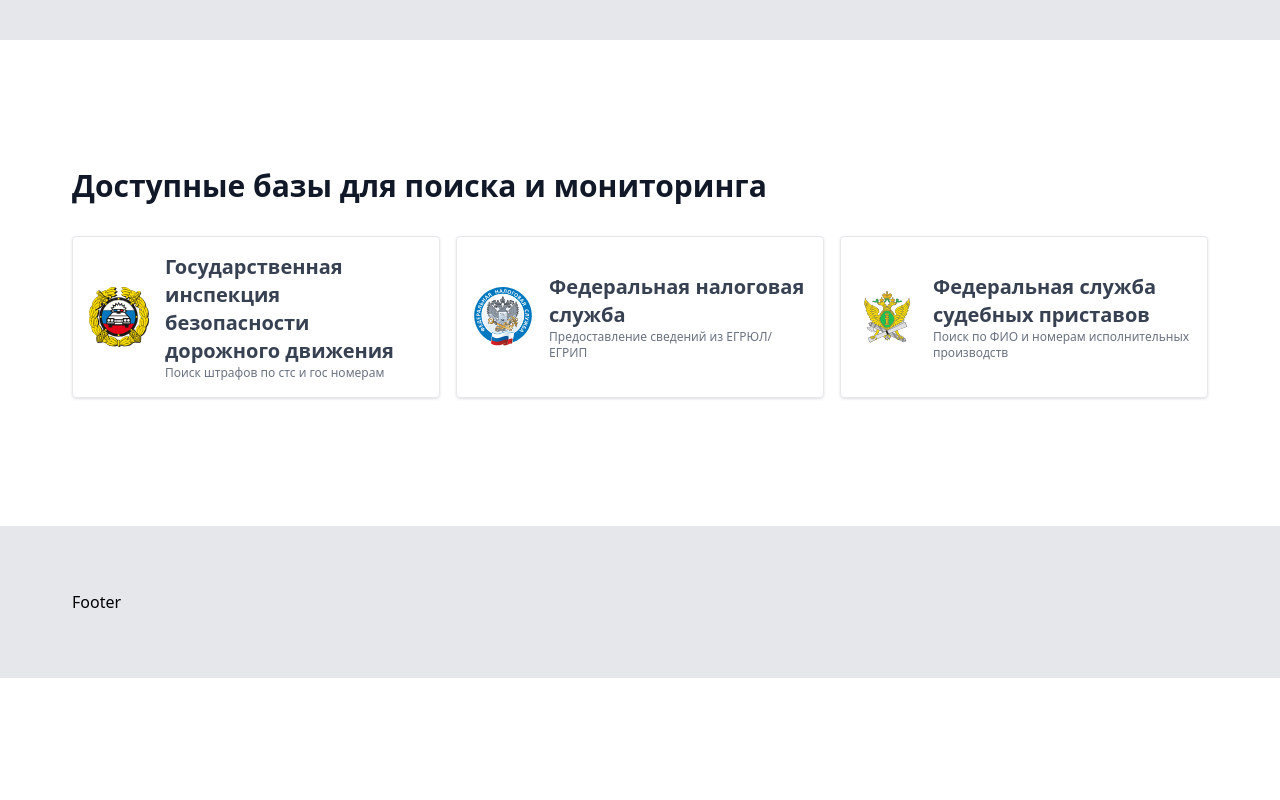
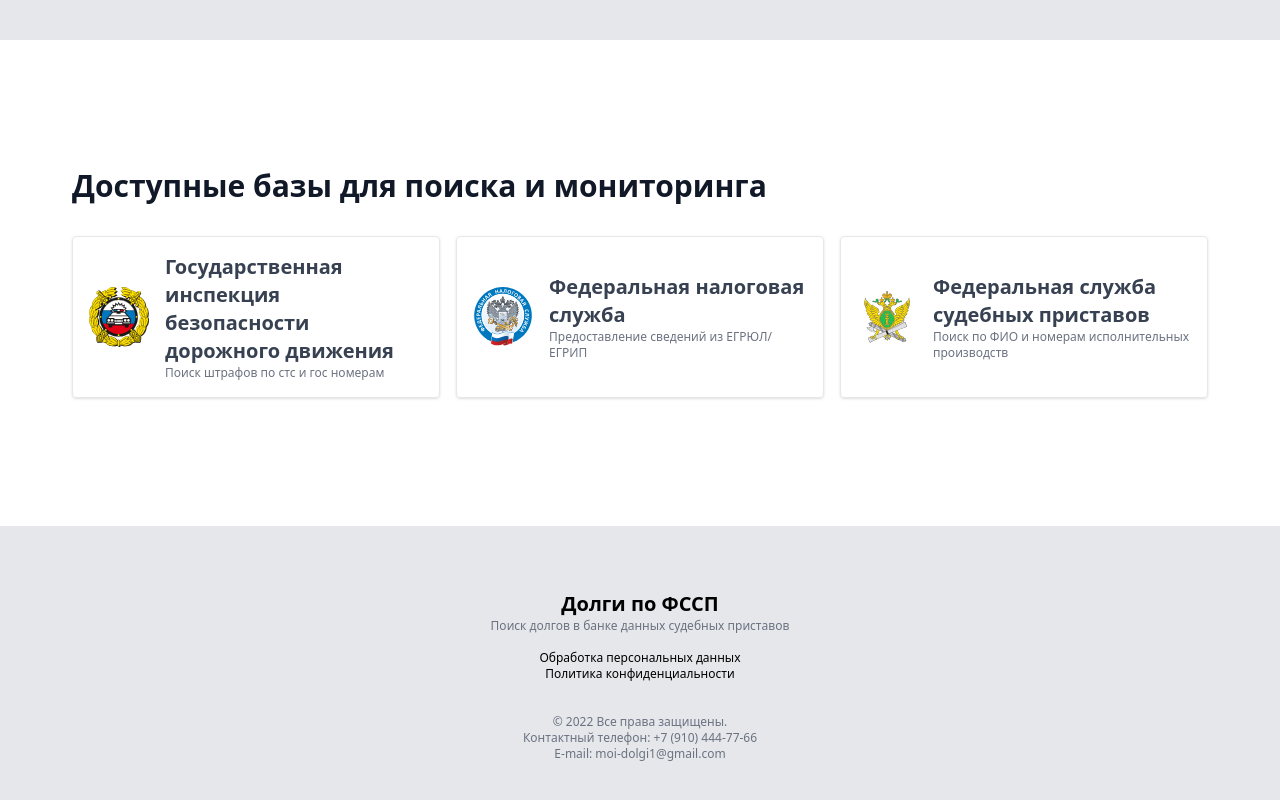
Before and after one commit to chernyshovmaksim/fssp, a Next.js app: page / in a window 1280 px wide. Shown: the part 973-1773 px from the top of the page. Before the commit the page ends 1651 px from the top, so only its background shows below. Built offline with nearby package versions, Linux system fonts and the light colour scheme.

Commit message:
added component footer

```diff
--- a/components/blocks/Footer.tsx
+++ b/components/blocks/Footer.tsx
@@ -1,11 +1,24 @@
 import {FC} from "react";
+import Link from "next/link";
 
 const Footer:FC = () => {
     return(
         <>
             <footer className="bg-gray-200 py-16">
                 <div className="container mx-auto">
-                    Footer
+                    <div>
+                        <h5 className="text-xl font-bold text-center">Долги по ФССП</h5>
+                        <span className="text-gray-500 text-xs text-center block">Поиск долгов в банке данных судебных приставов</span>
+                    </div>
+                    <div className="mt-4 flex flex-col items-center text-xs">
+                        <Link href={'/'}>Обработка персональных данных</Link>
+                        <Link href={'/'}>Политика конфиденциальности</Link>
+                    </div>
+                    <div className="flex flex-col items-center text-xs text-gray-500 mt-8">
+                        <div>© 2022 Все права защищены.</div>
+                        <div>Контактный телефон: +7 (910) 444-77-66</div>
+                        <div>E-mail: moi-dolgi1@gmail.com</div>
+                    </div>
                 </div>
             </footer>
         </>
```
